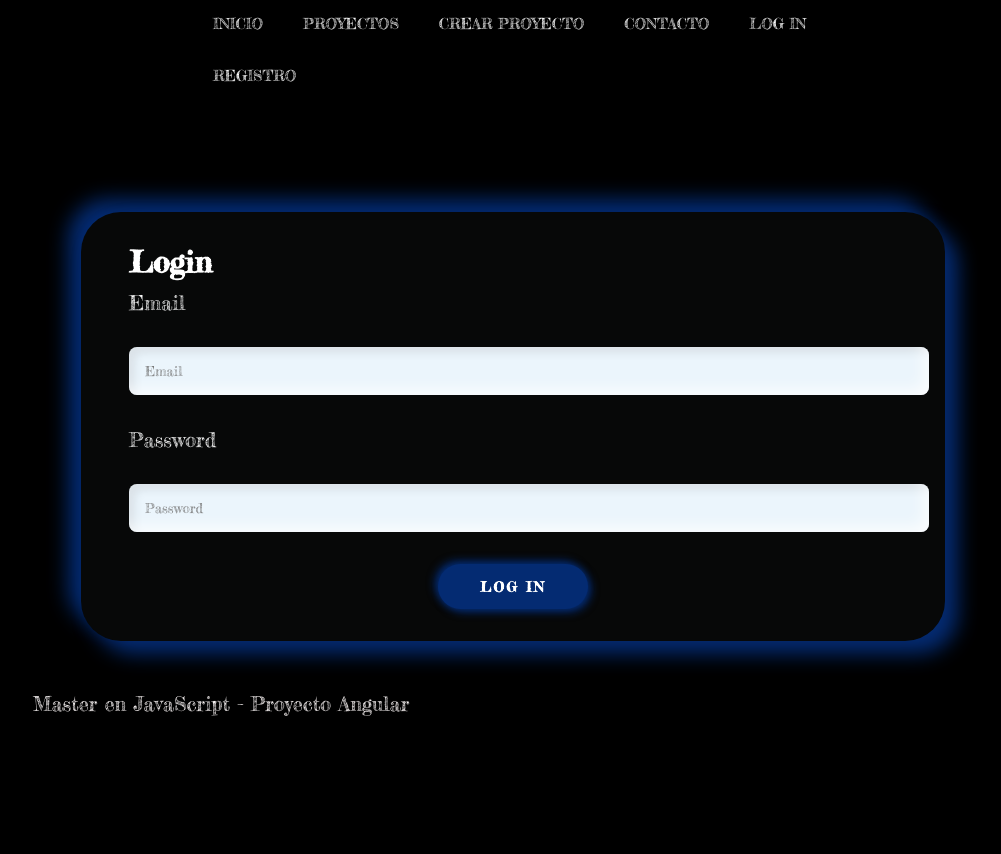
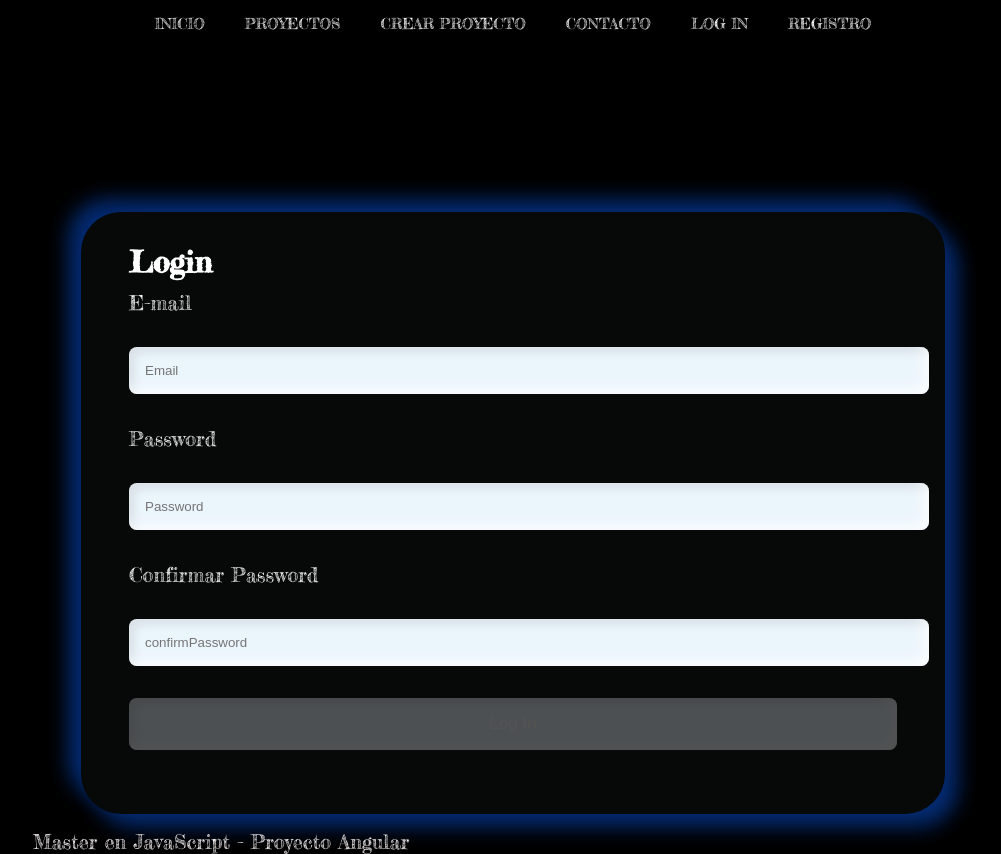
Before and after one commit to UlisesVil/TopRacingGames, an Angular app: page /login in a window 1280 px wide. Shown: the whole page, without its empty margins (127-1128 px from the left). Before the commit the page ends 800 px from the top, so only its background shows below. Built offline with nearby package versions, Linux system fonts and the light colour scheme.

Commit message:
Login an register FrontEnd and Backend working - Register check for duplicates and save it if there isn't

```diff
--- a/src/app/components/login/login.component.html
+++ b/src/app/components/login/login.component.html
@@ -1,16 +1,41 @@
 <div id="login">
-    <form class="custom-form" method="POST" #loginForm="ngForm">
+
+    <div class="message success" *ngIf="status=='success'">
+        Te has Logueado correctamente "Bienvenido"
+        <p>{{register.name}}</p>
+    </div>
+
+    <div class="message failed" *ngIf="status=='failed'">
+        Fallo intentando loguearte
+    </div>
+
+    <form class="custom-form" #loginForm="ngForm" (ngSubmit)="onSubmit(loginForm)">
 
         <h1>Login</h1>
-        <label for="email">Email</label>
-        <input type="email" name="email" #name="ngModel" [(ngModel)]="email" placeholder="Email" required/>
+
+        <label for="email">E-mail</label>
+        <input type="email" name="email" #email="ngModel" [(ngModel)]="register.email" placeholder="Email" required/>
+        <span class="form_error" *ngIf="email.touched && !email.valid">
+            <strong>*El E-mail es Obligatorio</strong>
+        </span>
 
 
+        <input type="hidden" name="role" #name="ngModel" [(ngModel)]="register.role" placeholder="role"/>
+
         <label for="password">Password</label>
-        <input type="password" name="password" #name="ngModel" [(ngModel)]="password" placeholder="Password" required/>
+        <input type="password" name="password" #password="ngModel" [(ngModel)]="register.password" placeholder="Password" required/>
+        <span class="form_error" *ngIf="password.touched && !password.valid">
+            <strong>*El Password es Obligatorio</strong>
+        </span>
+
+        <label for="confirmPassword">Confirmar Password</label>
+        <input type="password" name="confirmPassword" #confirmPassword="ngModel" [(ngModel)]="register.confirmPassword" placeholder="confirmPassword" required/>
+        <span class="form_error" *ngIf="confirmPassword.touched && !confirmPassword.valid">
+            <strong>*Debes Confirmar tu Password</strong>
+        </span>
 
 
-        <button type="submit" (click)="login()">Log in</button>
+        <input type="submit" value="Log In" [disabled]="!loginForm.form.valid || password.value !== confirmPassword.value"/>
     </form>
 
 
--- a/src/app/components/login/login.component.ts
+++ b/src/app/components/login/login.component.ts
@@ -1,27 +1,53 @@
 import { Component, OnInit } from '@angular/core';
-import { UsersService } from '../../services/users.service';
+import { Register } from '../../models/register';
+import { LoginService } from '../../services/login.service';
+import { Global } from '../../services/global';
+import { ActivatedRoute, Router } from '@angular/router';
 
 @Component({
   selector: 'app-login',
   templateUrl: './login.component.html',
-  styleUrls: ['./login.component.css']
+  styleUrls: ['./login.component.css'],
+  providers:[LoginService]
 })
 export class LoginComponent implements OnInit {
-  email: string;
-  password: string;
+  public email: string;
+  public register: Register;
+  public get_login;
+  public status: string;
 
   constructor(
-    public userService: UsersService
-  ){}
+    private _loginService: LoginService,
+    private _router: Router
+  ){
+    this.register = new Register('','','','','','','');
+  }
 
   ngOnInit(): void {
   }
 
-  login(){
-      const user={email: this.email, password: this.password};
-      this.userService.login(user).subscribe( data => {
-        console.log(data);
-      });
+
+  onSubmit(form){
+      console.log(this.register.email);
+      this.email= this.register.email;
+
+      this._loginService.getLogin(this.email).subscribe(
+        response=>{
+          console.log(response);
+          if(response.register){
+            this.register=response.register;
+            this.status = 'success';
+            this._router.navigate(['/proyectos']);
+            form.reset();
+          }else{
+            this.status= 'failed';
+          }
+
+        },
+        error=>{
+          console.log(<any>error);
+        }
+      );
 
   }
 
--- a/src/app/components/main/main.component.css
+++ b/src/app/components/main/main.component.css
@@ -1,7 +1,7 @@
 #videoMain{
     width: 98%;
     min-height: 20000px;
-    border: 1px solid rgb(0, 26, 255);
+    /*border: 1px solid rgb(0, 26, 255);*/
 }
 
 #title{
@@ -27,7 +27,7 @@
     outline: none;
     align-items: center;
     top: 30px;
-    border: 1px solid red;
+    /*border: 1px solid red;*/
 
 }
 
@@ -41,7 +41,7 @@
     right: 0;
     min-width: fit-content;
     z-index: 2;
-    border: 1px solid rgb(229, 255, 0);
+    /*border: 1px solid rgb(229, 255, 0);*/
 }
 
 #elements{
@@ -66,3 +66,7 @@
     width: 50%;
     /*border: 1px solid rgb(208, 255, 0);*/
 }
+
+.message{
+    z-index: 4;
+}
--- a/src/app/components/projects/projects.component.ts
+++ b/src/app/components/projects/projects.component.ts
@@ -13,6 +13,7 @@ export class ProjectsComponent implements OnInit {
 
   public projects: Project[];
   public url: string;
+  public status: string;
 
   constructor(
     private _projectService: ProjectService
@@ -30,6 +31,7 @@ export class ProjectsComponent implements OnInit {
       response => {
         if(response.projects){
           this.projects = response.projects;
+          this.status= 'failed';
         }
 
       },
--- a/src/app/components/register/register.component.html
+++ b/src/app/components/register/register.component.html
@@ -21,16 +21,16 @@
             <strong>*El Nombre es Obligatorio</strong>
         </span>
 
-        <label for="lastName">LastName</label>
+        <label for="lastName">Apellido</label>
         <input type="text" name="lastName" #lastName="ngModel" [(ngModel)]="register.lastName" placeholder="Apellido" required/>
         <span class="form_error" *ngIf="lastName.touched && !lastName.valid">
-            <strong>*El Nombre es Obligatorio</strong>
+            <strong>*El Apellido es Obligatorio</strong>
         </span>
 
-        <label for="email">Email</label>
+        <label for="email">E-mail</label>
         <input type="email" name="email" #email="ngModel" [(ngModel)]="register.email" placeholder="Email" required/>
         <span class="form_error" *ngIf="email.touched && !email.valid">
-            <strong>*El Nombre es Obligatorio</strong>
+            <strong>*El E-mail es Obligatorio</strong>
         </span>
 
 
@@ -39,16 +39,20 @@
         <label for="password">Password</label>
         <input type="password" name="password" #password="ngModel" [(ngModel)]="register.password" placeholder="Password" required/>
         <span class="form_error" *ngIf="password.touched && !password.valid">
-            <strong>*El Nombre es Obligatorio</strong>
+            <strong>*El Password es Obligatorio</strong>
         </span>
 
         <label for="confirmPassword">Confirmar Password</label>
         <input type="password" name="confirmPassword" #confirmPassword="ngModel" [(ngModel)]="register.confirmPassword" placeholder="confirmPassword" required/>
         <span class="form_error" *ngIf="confirmPassword.touched && !confirmPassword.valid">
-            <strong>*El Nombre es Obligatorio</strong>
+            <strong>*Debes Confirmar tu Password</strong>
         </span>
 
-        <input type="submit" value="Enviar" [disabled]="!registerForm.form.valid"/>
+        <span class="form_error" *ngIf="password.value !== confirmPassword.value">
+            <strong>*La contraseña no es igual a la confirmada</strong>
+        </span>
+
+        <input type="submit" value="Enviar" [disabled]="!registerForm.form.valid || password.value !== confirmPassword.value"/>
 
 
     </form>
--- a/src/app/components/register/register.component.ts
+++ b/src/app/components/register/register.component.ts
@@ -30,7 +30,7 @@ export class RegisterComponent implements OnInit {
     this._registerService.saveRegister(this.register).subscribe(
       response=>{
         console.log(response);
-        if(response.register){
+        if(!response.register){
           this.save_register= response.register;
           this.status = 'success';
           form.reset();
@@ -43,5 +43,4 @@ export class RegisterComponent implements OnInit {
       }
     );
   }
-
 }
--- /dev/null
+++ b/src/app/models/login.ts
@@ -0,0 +1,11 @@
+export class Login{
+    constructor(
+    public _id: string,
+    public name: string,
+    public lastName: string,
+    public email: string,
+    public role: string,
+    public password: string,
+    public confirmPassword: string
+    ){}
+}
--- /dev/null
+++ b/src/app/services/login.service.ts
@@ -0,0 +1,21 @@
+import{ Injectable } from "@angular/core";
+import { HttpClient, HttpHeaders } from "@angular/common/http";
+import { Observable } from "rxjs/Observable";
+import { Register } from '../models/register'
+import { Global } from './global';
+
+@Injectable()
+export class LoginService{
+    public url: string;
+
+    constructor(
+        private _http: HttpClient
+    ){
+        this.url = Global.url;
+    }
+
+    getLogin(email): Observable<any>{
+        let headers = new HttpHeaders().set('Content-Type', 'application/json');
+        return this._http.get(this.url+'login/'+email, {headers: headers});
+    }
+}
--- a/src/app/services/users.service.ts
+++ /dev/null
@@ -1,22 +0,0 @@
-import{ Injectable } from "@angular/core";
-import { HttpClient } from "@angular/common/http";
-import { Observable } from "rxjs/Observable";
-import { Global } from './global';
-
-@Injectable({
-    providedIn: "root"
-})
-
-export class UsersService{
-    public url: string;
-
-    constructor(
-        private _http: HttpClient
-    ){
-        this.url = Global.url;
-    }
-
-    login(user): Observable<any>{
-        return this._http.post("this.url"+'save-user', user);
-    }
-}
--- a/src/assets/css/styles.css
+++ b/src/assets/css/styles.css
@@ -61,11 +61,11 @@ Este nuevo css debe cargarse en angular.json en styles "src/assets/styles.css"
     margin: 0px;
     padding: 0px;
     color:white;
-    font-family: FrederickatheGreat;
+
 }
 
 body{
-   font-family: "yanone", Arial, Helvetica;
+   font-family: FrederickatheGreat;
    font-size: 20px;
    background: black;
    background-attachment: fixed; /* esto hace que el body se quede fijo y al hacer scroll el fondo no se mueva*/
@@ -81,23 +81,25 @@ body{
 
 header{
     position: fixed;
+    display: block;
     width: 100%;
     height: fit-content;
     display: block;
     background: rgba(0, 0, 0, 0.8);
-   position: fixed;
-   text-transform: uppercase;
-   z-index: 4;
-   /*border: 1px solid red;*/
+    position: fixed;
+    text-transform: uppercase;
+    margin: 0px auto;
+    z-index: 4;
+    white-space: nowrap;
 }
 
 header ul{
     display: block;
-    width: 50%;
+    width: fit-content;
     height: fit-content;
     margin: 0px auto;
     margin-top: -3px;
-
+    /*border: 1px solid red;*/
 }
 
 header ul li{
@@ -105,7 +107,6 @@ header ul li{
     margin: 0px auto;
     text-align: center;
     line-height: 50px;
-
 }
 
 header a{
```
Also changed, not shown: src/app/components/projects/projects.component.html (line endings or trailing spaces).
